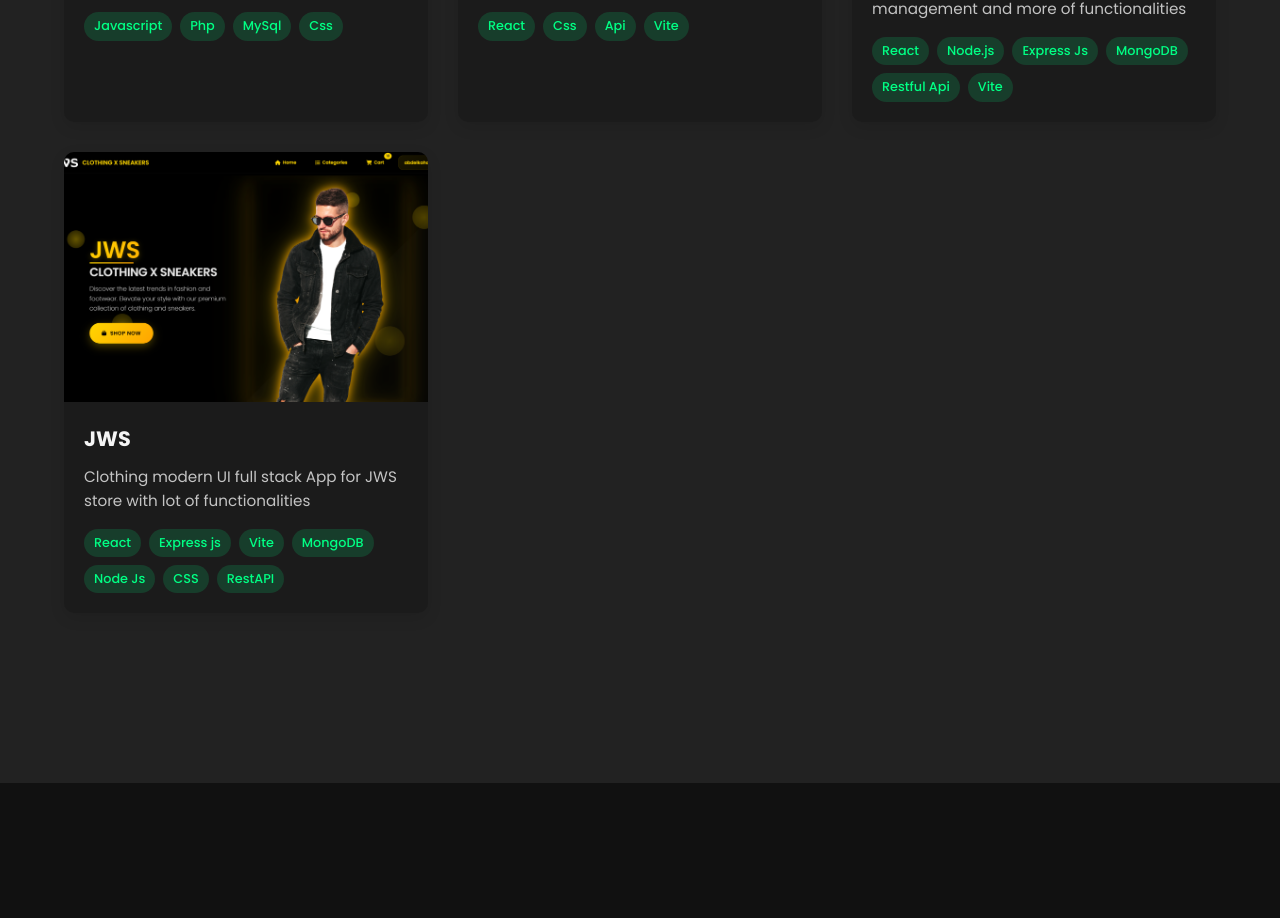
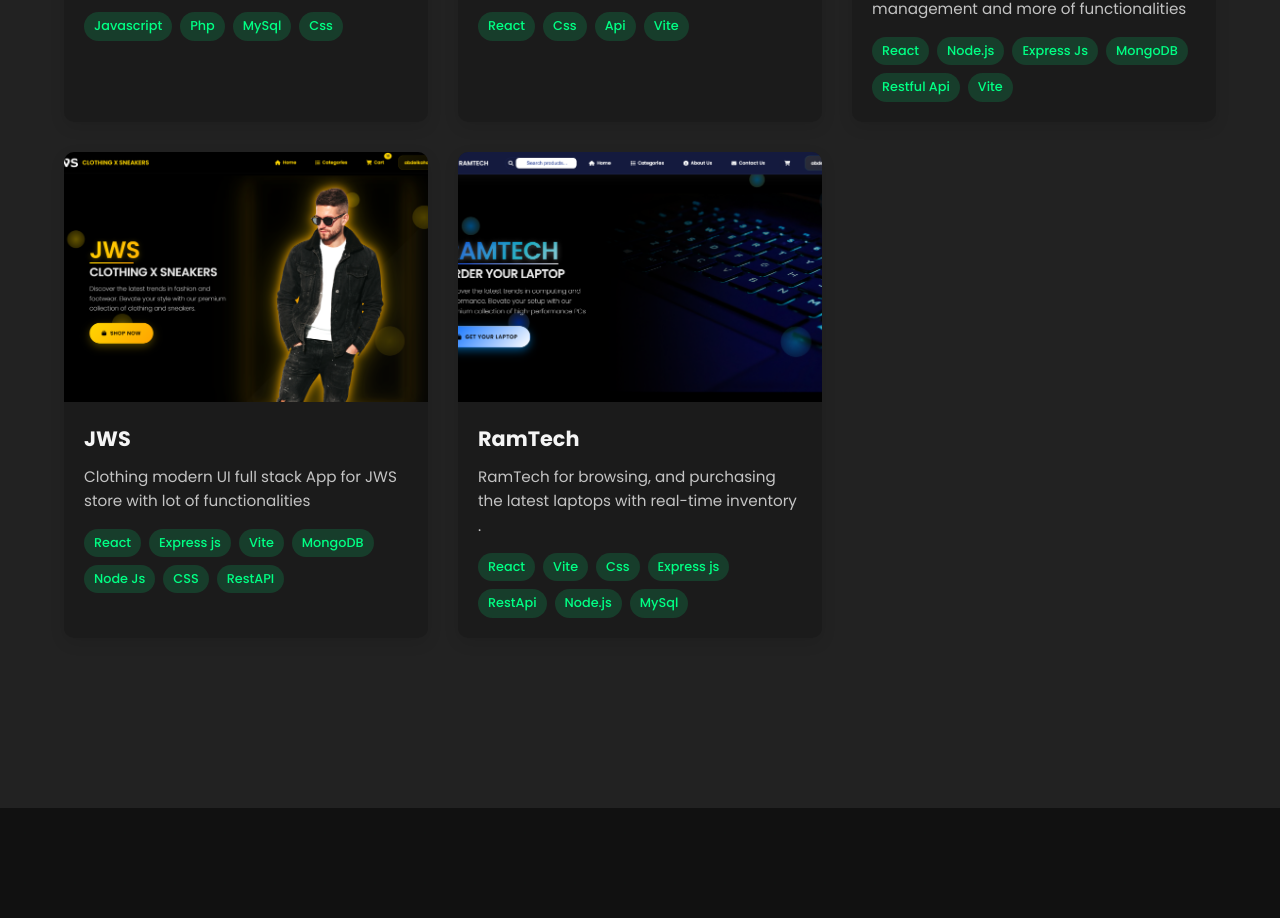
Before and after one commit to abdelkaharBen/portfolio, a React (Create React App) app: page / in a window 1280 px wide. Shown: the part 4196-5114 px from the top of the page. Built offline with nearby package versions, Linux system fonts and the light colour scheme.

Commit message:
add ramtech

```diff
--- a/src/pages/portfolio.jsx
+++ b/src/pages/portfolio.jsx
@@ -11,7 +11,7 @@ import p7 from '../assets/7.png';
 import p8 from '../assets/8.png';
 import p9 from '../assets/9.png';
 import p10 from '../assets/10.png';
-
+import p11 from '../assets/11.png';
 
 
 function Portfolio() {
@@ -518,6 +518,29 @@ function Portfolio() {
                 </div>
               </div>
             </div>
+            <div className="project-card">
+              <div className="project-image">
+                 <img src={p11} alt="Project 11" />
+                <div className="project-overlay">
+                  <div className="project-links">
+
+                  </div>
+                </div>
+              </div>
+              <div className="project-info">
+                <h3>RamTech</h3>
+                <p>RamTech for browsing,  and purchasing the latest laptops with real-time inventory .</p>
+                <div className="project-tags">
+                  <span>React</span>
+                  <span>Vite</span>
+                  <span>Css</span>
+                  <span>Express js</span>
+                   <span>RestApi</span>
+                  <span>Node.js</span>
+                  <span>MySql</span>
+                </div>
+              </div>
+            </div>
           </div>
 
         </div>
```
Also changed, not shown: src/assets/11.png (added).
